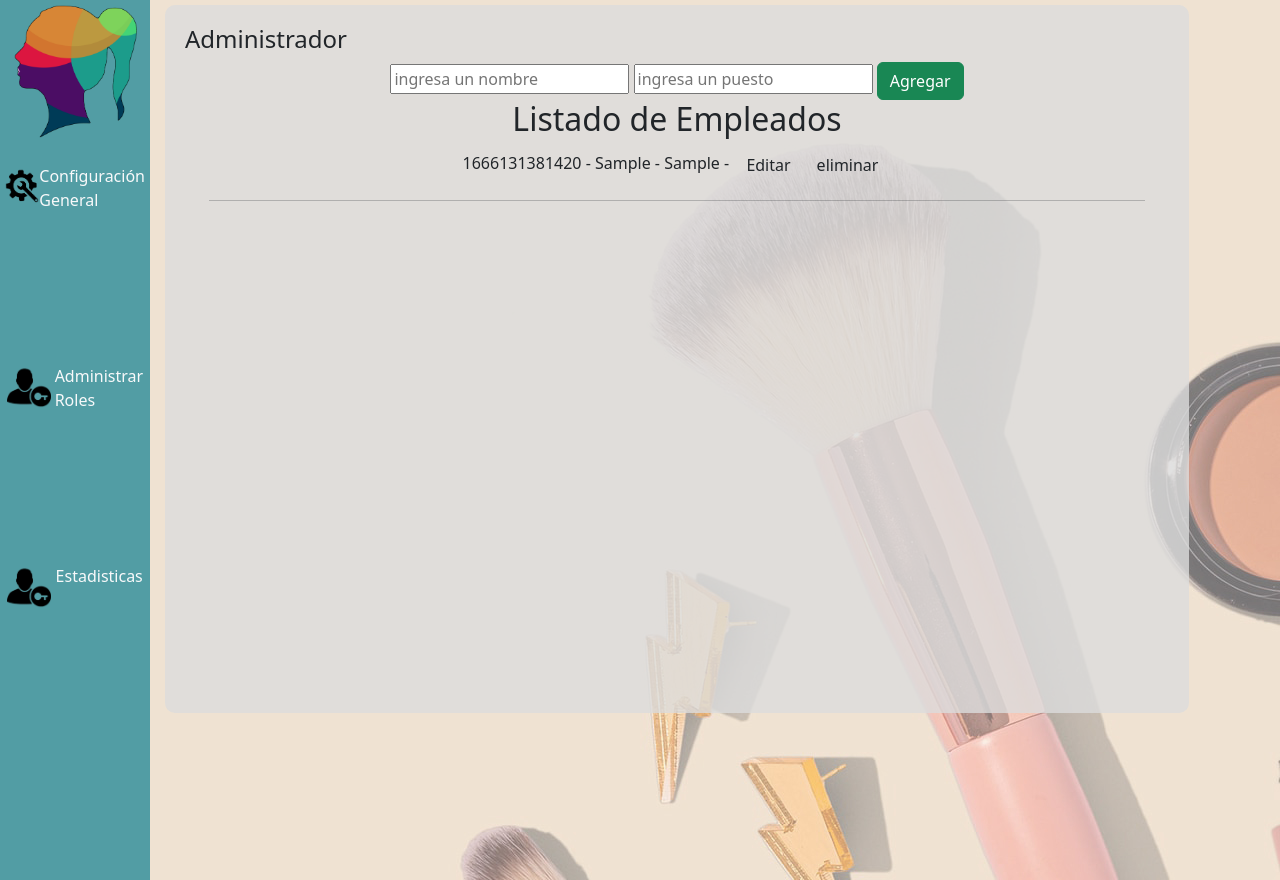
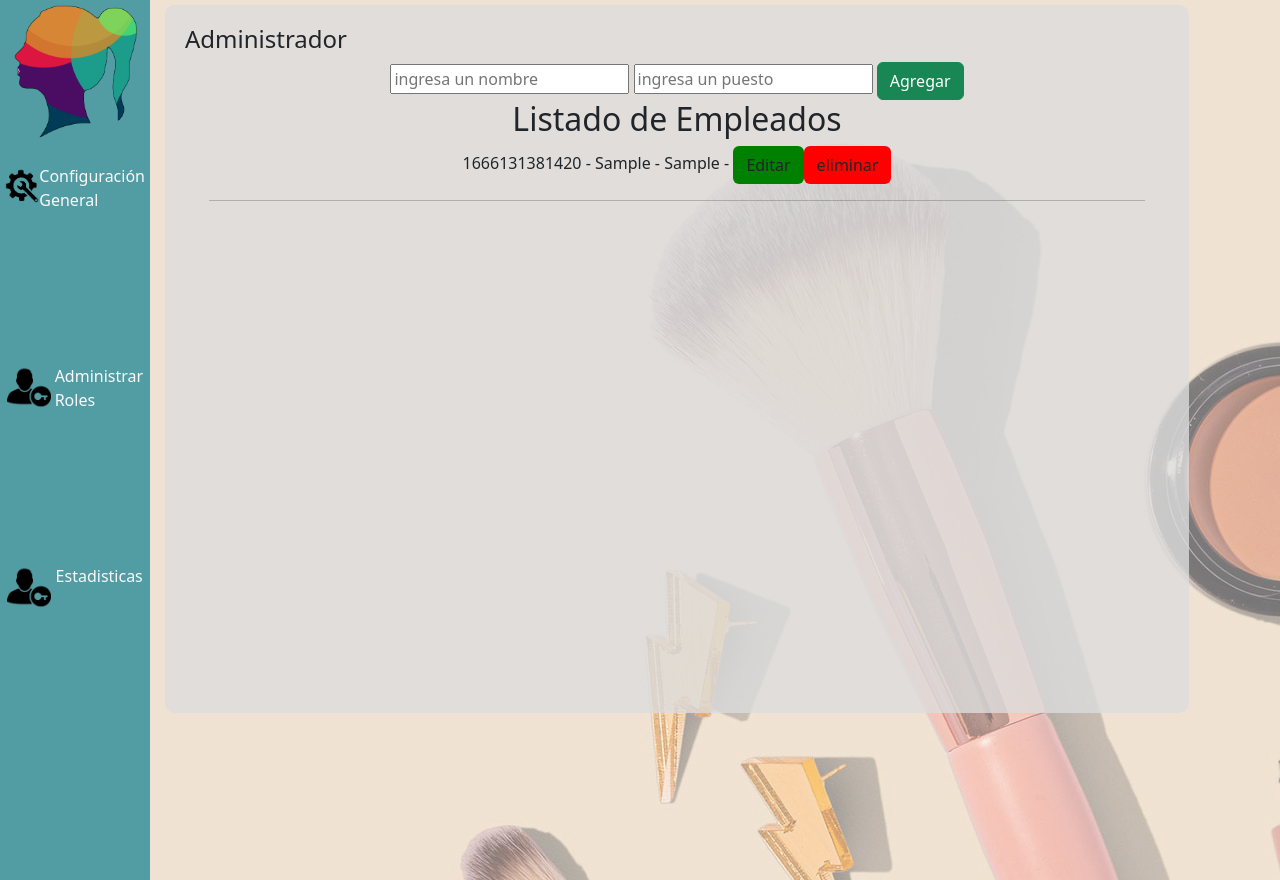
Before and after one commit to kayerson96/new_project, a website: page back-project/administrador.html in a window 1280 px wide. Both pictures are taken after typing "Sample", "Sample" into the empty fields and a click on the button "Agregar". Drawn offline with nearby package versions, Linux system fonts and the light colour scheme.

Commit message:
se dio estilo al crud

```diff
--- a/back-project/ccs/admi.css
+++ b/back-project/ccs/admi.css
@@ -79,3 +79,9 @@ body {
                         display: flex;
                         margin: 0px auto;
                     }
+.btn-editar {
+    background-color: green;
+}
+.btn-eliminar {
+    background-color: red;
+}
```
